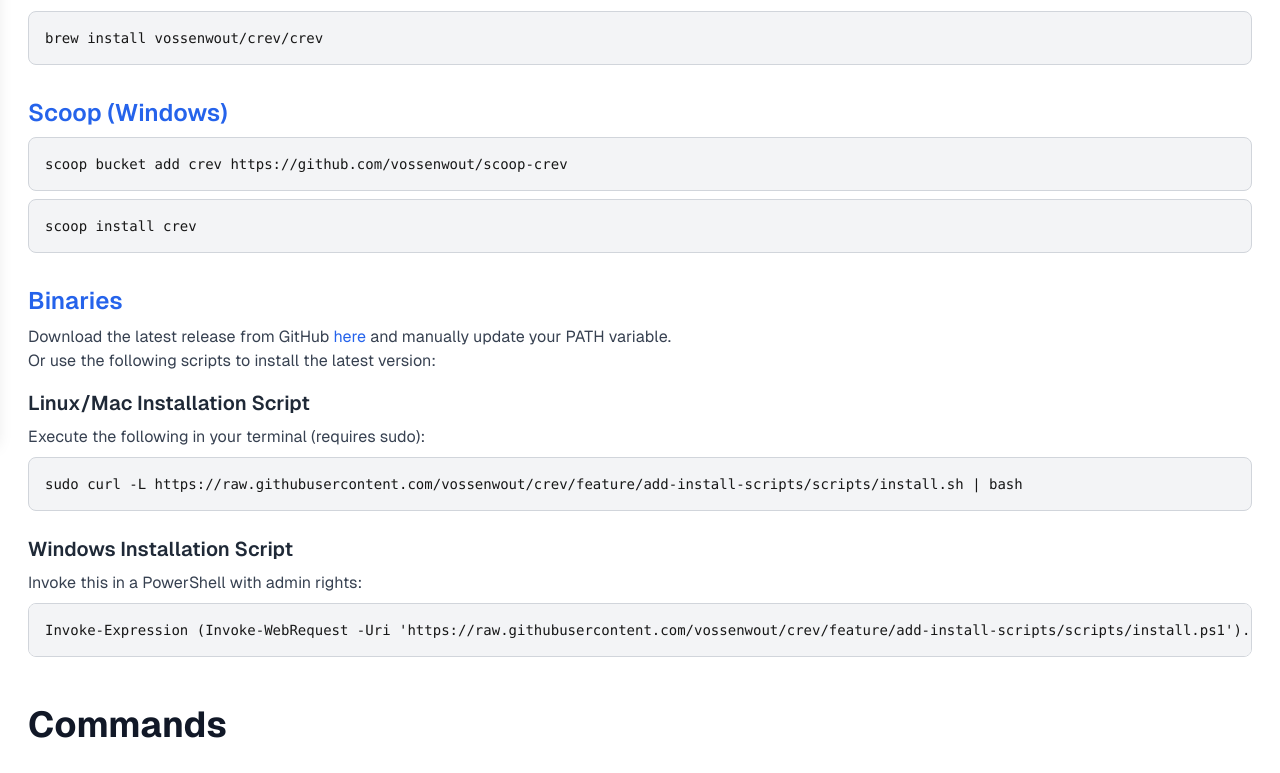
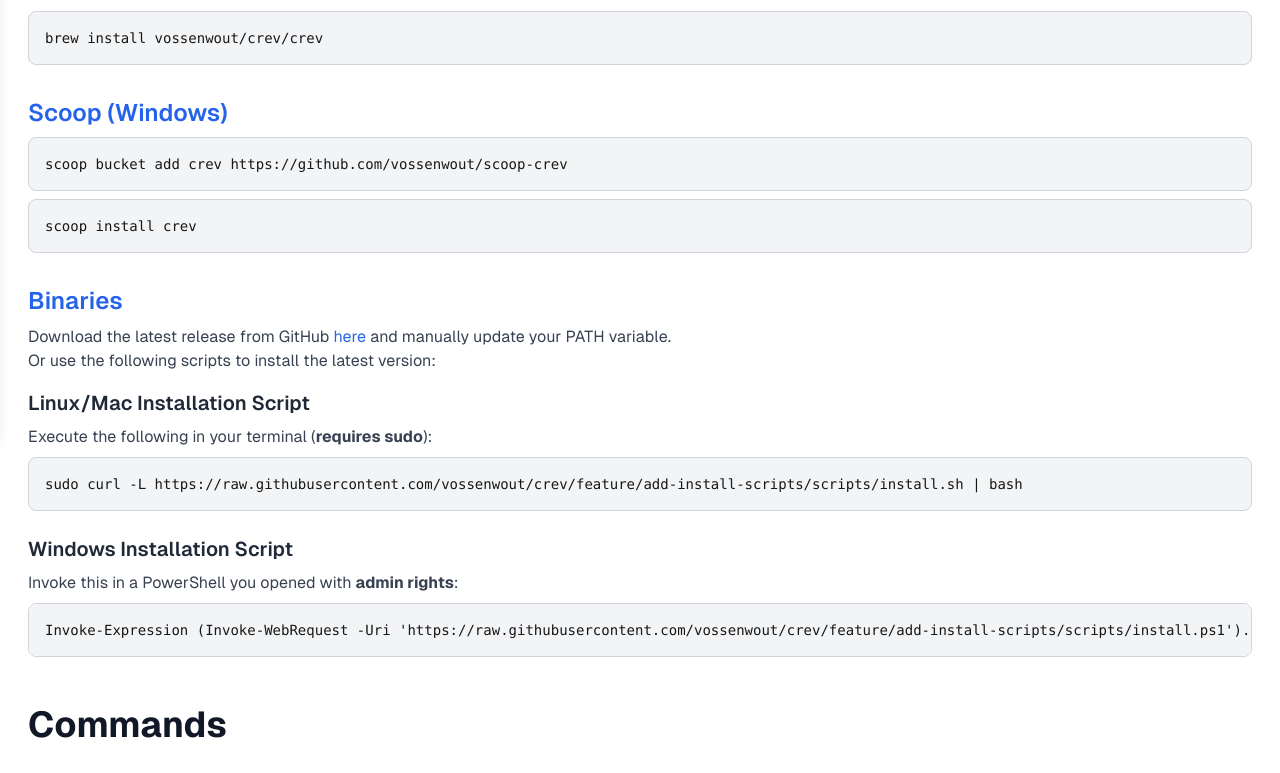
Before and after one commit to vossenwout/crev-website, a Next.js app: page /docs in a window 1280 px wide. Shown: the part 361-1134 px from the top of the page. Built offline with nearby package versions, Linux system fonts and the light colour scheme; no server answers.

Commit message:
Improve documentation

```diff
--- a/src/app/docs/page.tsx
+++ b/src/app/docs/page.tsx
@@ -123,7 +123,7 @@ export default function Docs() {
               Linux/Mac Installation Script
             </h3>
             <p className="text-gray-700 mb-2">
-              Execute the following in your terminal (requires sudo):
+              Execute the following in your terminal (<strong>requires sudo</strong>):
             </p>
             <pre className="bg-gray-100 border border-gray-300 p-4 rounded-lg text-sm overflow-x-auto">
               sudo curl -L
@@ -134,7 +134,9 @@ export default function Docs() {
             <h3 className="text-xl font-semibold text-gray-800 mt-6 mb-2">
               Windows Installation Script
             </h3>
-            <p className="text-gray-700 mb-2">Invoke this in a PowerShell with admin rights:</p>
+            <p className="text-gray-700 mb-2">
+              Invoke this in a PowerShell you opened with <strong>admin rights</strong>:
+            </p>
             <pre className="bg-gray-100 border border-gray-300 p-4 rounded-lg text-sm overflow-x-auto">
               Invoke-Expression (Invoke-WebRequest -Uri
               &apos;https://raw.githubusercontent.com/vossenwout/crev/feature/add-install-scripts/scripts/install.ps1&apos;).Content
```
